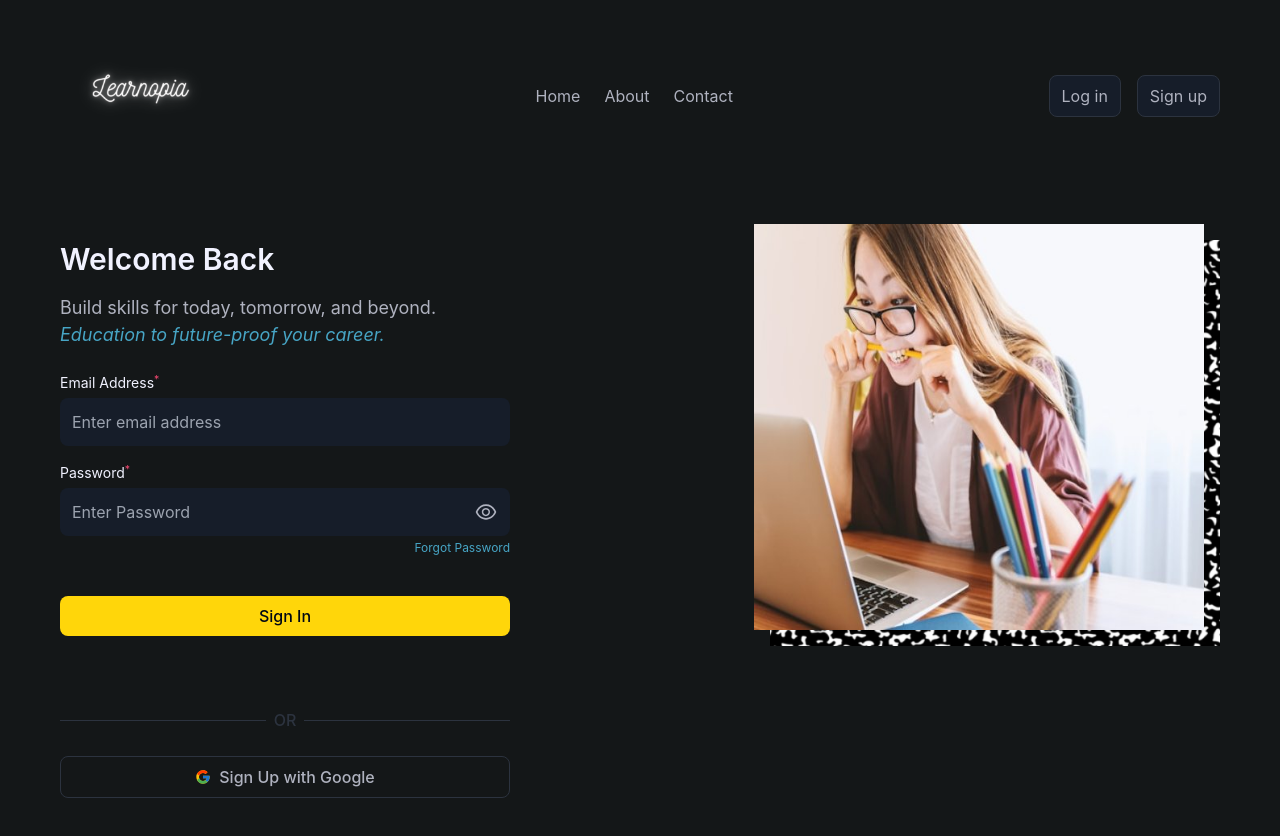
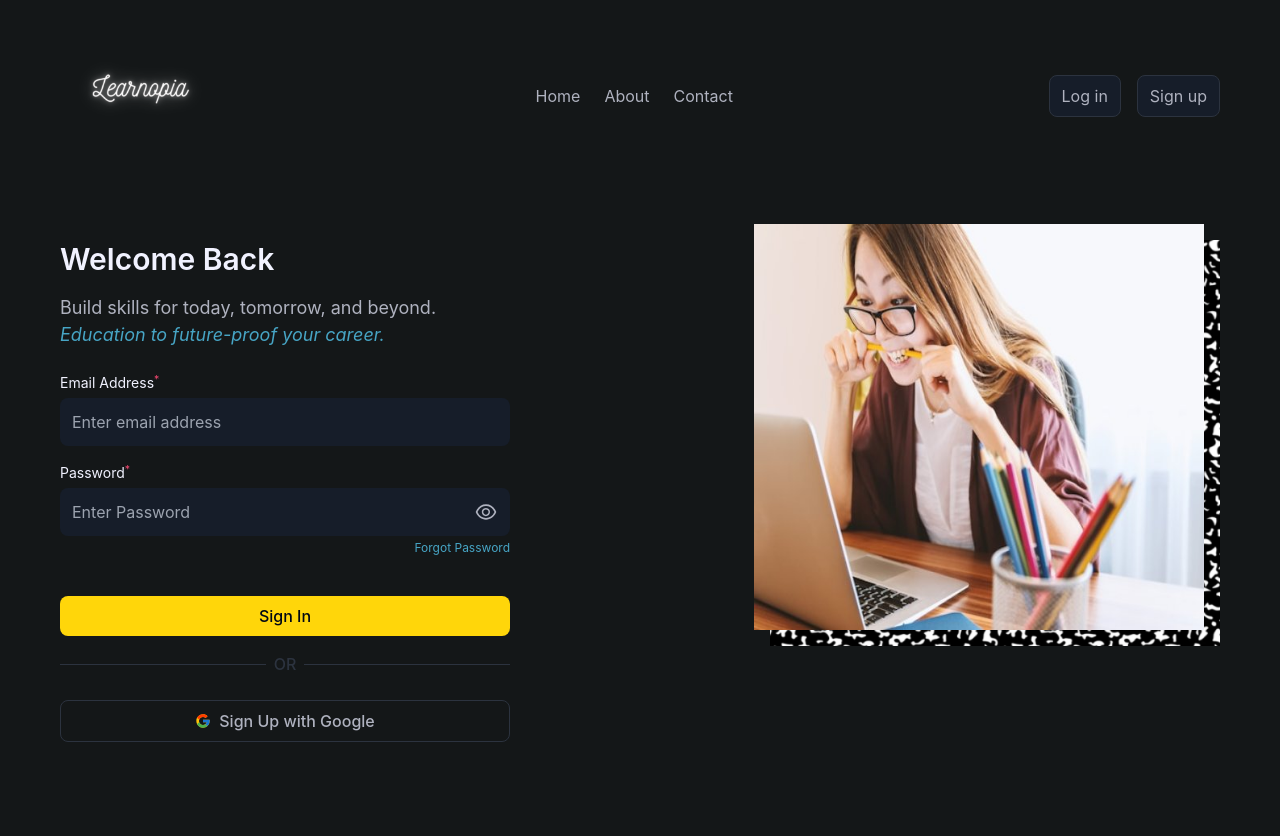
Before and after one commit to rajayush01/Learnopia, a React (Create React App) app: page /login in a window 1280 px wide. Shown: the top 836 px of the page. After the commit the page ends 800 px from the top, so only its background shows below. Built offline with nearby package versions, Linux system fonts and the light colour scheme.

Commit message:
Update LoginForm.js

```diff
--- a/src/components/LoginForm.js
+++ b/src/components/LoginForm.js
@@ -2,7 +2,6 @@ import React, { useState } from 'react'
 import { AiOutlineEye, AiOutlineEyeInvisible } from "react-icons/ai";
 import { Link, useNavigate } from 'react-router-dom';
 import { toast } from 'react-hot-toast';
-import { GoogleLogin,GoogleOAuthProvider } from '@react-oauth/google';
 
 
 const LoginForm = ({ setIsLoggedIn }) => {
@@ -13,14 +12,7 @@ const LoginForm = ({ setIsLoggedIn }) => {
         email: "", password: ""
     })
 
-    const handleSuccess = (response) => {
-        console.log('Login Success: currentUser:', response);
-        // You can save the user info to your state or context if needed
-      };
 
-      const handleFailure = (error) => {
-        console.error('Login Failed:', error);
-      };
 
     const [showPassword, setShowPassword] = useState(false);
 
@@ -97,12 +89,7 @@ const LoginForm = ({ setIsLoggedIn }) => {
             <button className='bg-yellow-50 rounded-[8px] font-medium text-richblack-900 px-[12px] py-[8px] mt-6'>
                 Sign In
             </button>
-            <GoogleOAuthProvider clientId="61436384335-cn87oq5qp5u9s1gcreebo50vc7ujqqaq.apps.googleusercontent.com">
-                <GoogleLogin
-                    onSuccess={handleSuccess}
-                    onFailure={handleFailure}
-                />
-            </GoogleOAuthProvider>
+
 
         </form>
     )
```
